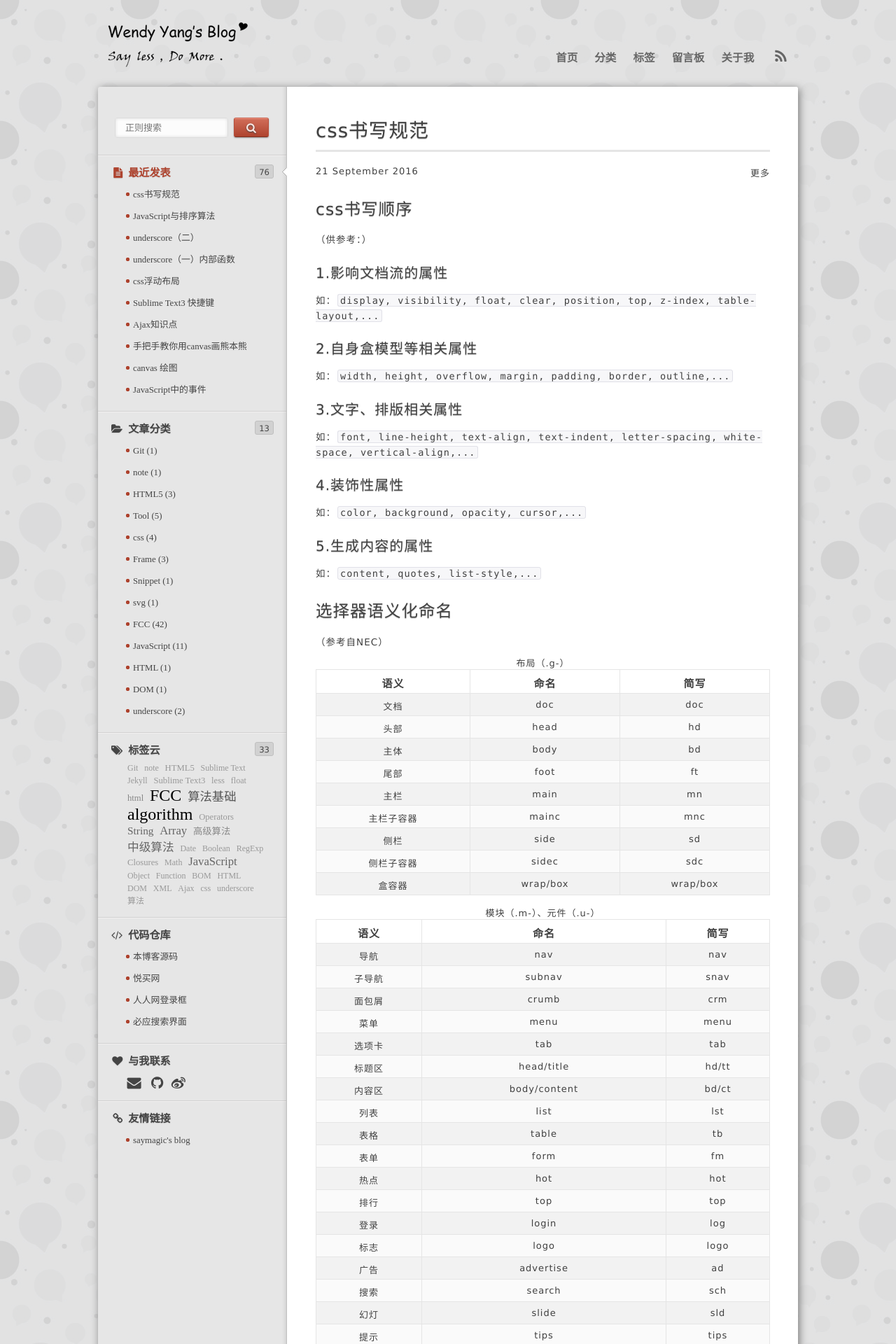
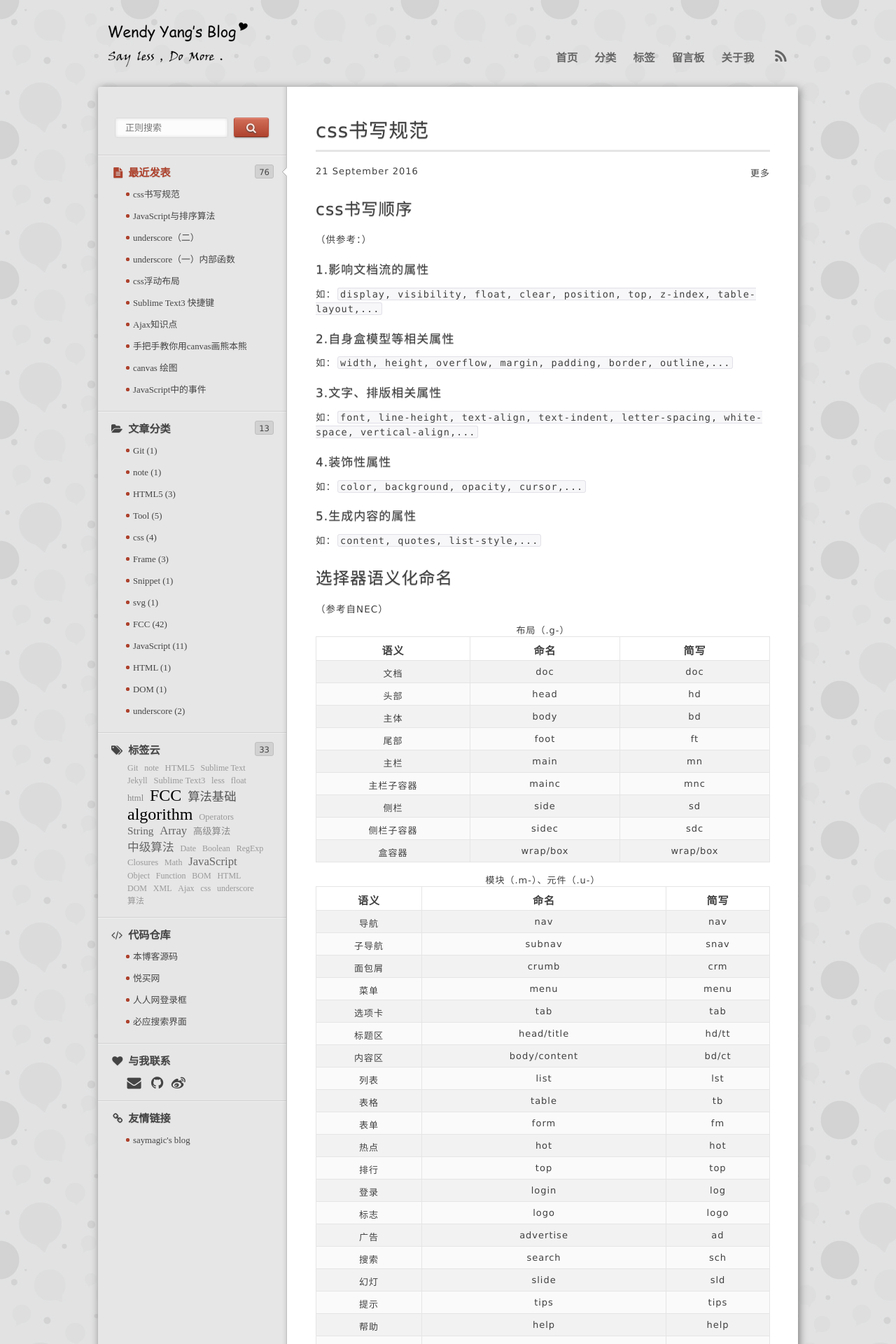
Before and after one commit to wendyppy/0-0-9.github.io, a Jekyll site: the page built from _posts/2016-09-21-css-writing-specification.md, in a window 1280 px wide. Shown: the top 1920 px of the page at 70% size. Built offline with Jekyll 4.4.1, drawn with Linux system fonts in a browser that asks for light colours; nearby versions of some CDN libraries; library files that are not in the unit come from our copies; Markdown is read by kramdown in place of the engine named in the settings; comment, search, counter and statistics services are not loaded.

Commit message:
[mod] css书写规范

```diff
--- a/_posts/2016-09-21-css-writing-specification.md
+++ b/_posts/2016-09-21-css-writing-specification.md
@@ -12,19 +12,19 @@ tags: ["css","html"]
 
 （供参考：）
 
-###1.影响文档流的属性
+####1.影响文档流的属性
 如：`display, visibility, float, clear, position, top, z-index, table-layout,...`
 
-###2.自身盒模型等相关属性
+####2.自身盒模型等相关属性
 如：`width, height, overflow, margin, padding, border, outline,...`
 
-###3.文字、排版相关属性
+####3.文字、排版相关属性
 如：`font, line-height, text-align, text-indent, letter-spacing, white-space, vertical-align,...`
 
-###4.装饰性属性
+####4.装饰性属性
 如：`color, background, opacity, cursor,...`
 
-###5.生成内容的属性
+####5.生成内容的属性
 如：`content, quotes, list-style,...`
 
 ## 选择器语义化命名
```
